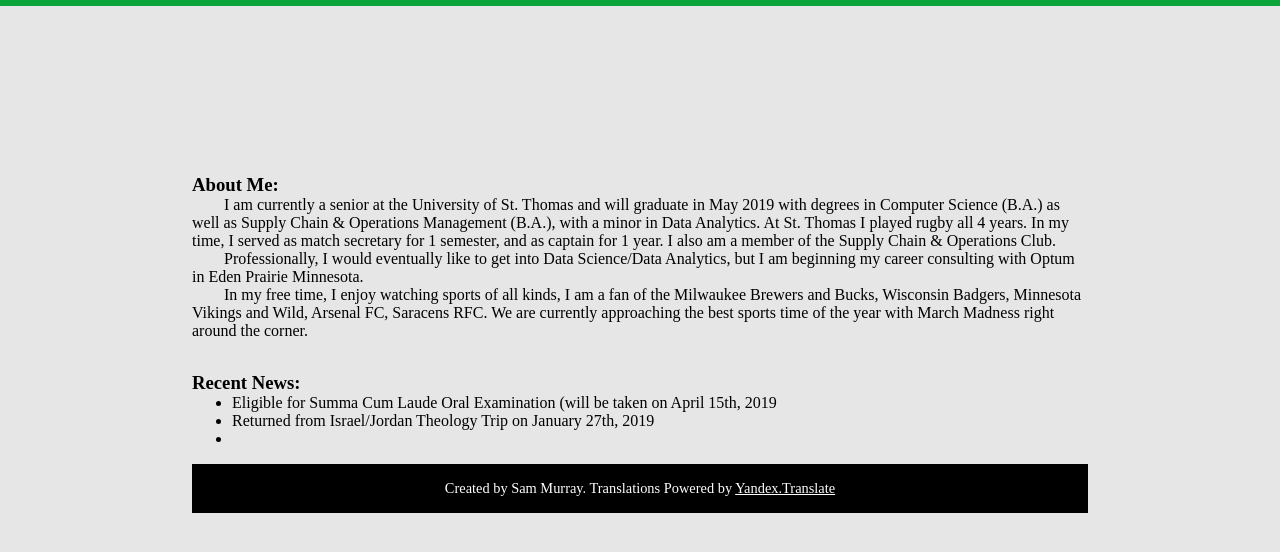
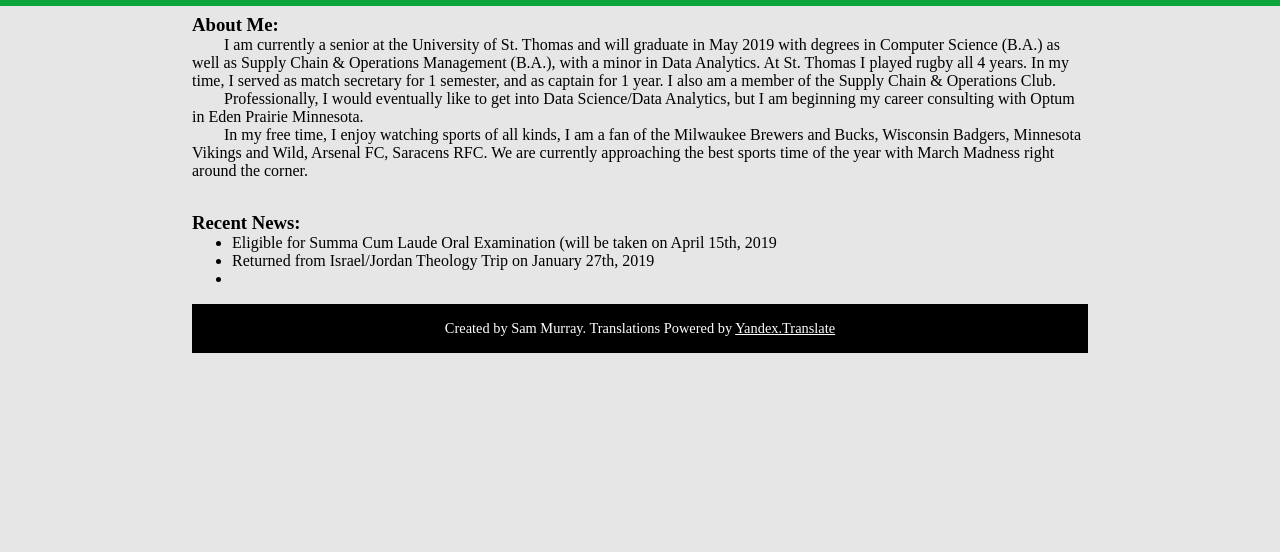
Before and after one commit to svmurray/svmurray.github.io, a plain HTML site: page index.html in a window 1280 px wide. Shown: the part 98-650 px from the top of the page. Drawn offline with Linux system fonts and the light colour scheme.

Commit message:
Update style.css

```diff
--- a/css/style.css
+++ b/css/style.css
@@ -66,16 +66,8 @@ a:hover
 color: #841534;
 }
 
-
-
-
-
-
-
-
-
 #content
 {
 	width: 70vw;
-	padding-top: 17em;
+	padding-top: 7em;
 }
```
